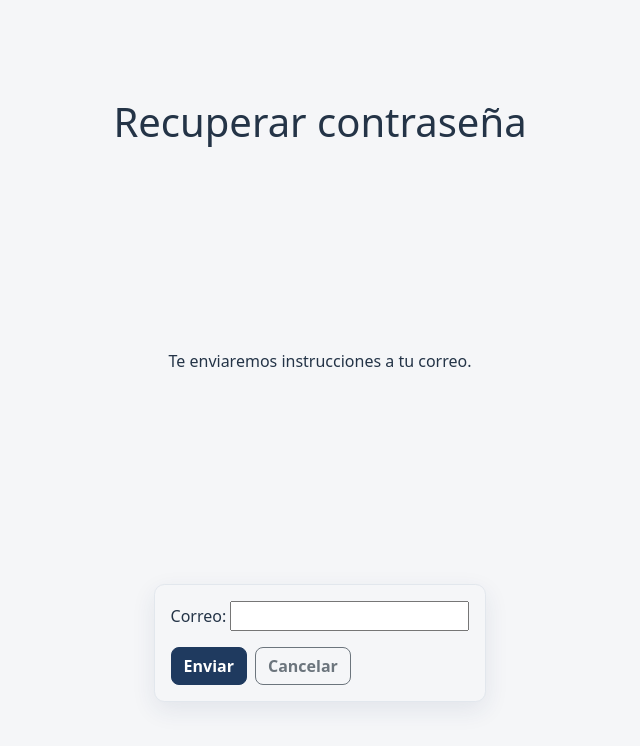
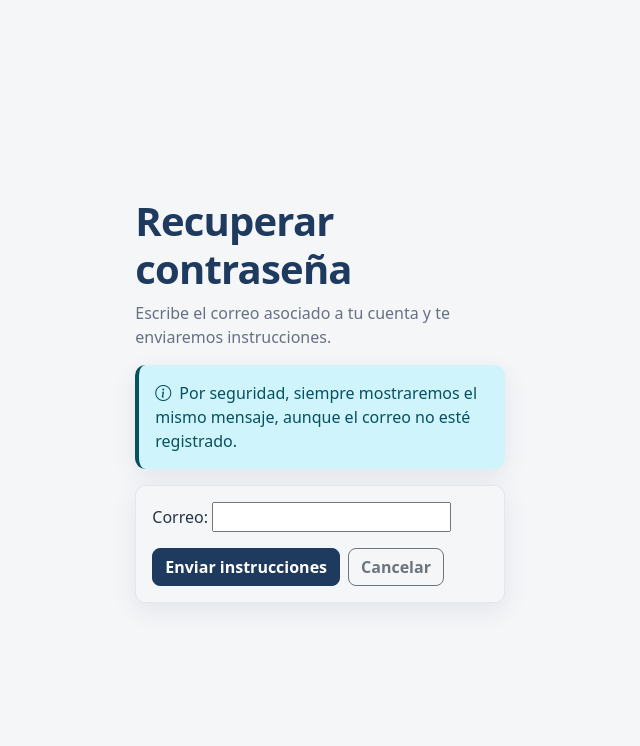
Before and after one commit to JulianKu12/Proyecto-Iglesia, a Django app: page /cuentas/password-reset/ in a window 1280 px wide. Shown: the top 746 px of the page, without its empty margins (320-960 px from the left). Run offline with Django 5.2, Linux system fonts and the light colour scheme; data that the repository does not hold is empty.

Commit message:
Mejora: recuperación de contraseña por correo y mensajes seguros
Co-authored-by: Copilot <223556219+Copilot@users.noreply.github.com>

```diff
--- a/accounts/tests.py
+++ b/accounts/tests.py
@@ -158,6 +158,11 @@ class RutasUsuariosTests(TestCase):
         self.assertEqual(respuesta.status_code, 302)
         self.assertTrue(self.admin.__class__.objects.get(pk=self.admin.pk).check_password("NuevaClave123!"))
 
+    def test_correo_no_registrado_no_revela_si_existe(self):
+        respuesta = self.client.post(reverse("password_reset"), {"email": "no-existe@test.local"})
+        self.assertRedirects(respuesta, reverse("password_reset_done"))
+        self.assertContains(self.client.get(reverse("password_reset_done")), "Si el correo está registrado")
+
     def test_cache_logout_y_errores_personalizados(self):
         self.client.force_login(self.admin)
         respuesta = self.client.get(reverse("usuarios"))
--- a/templates/registration/password_reset_done.html
+++ b/templates/registration/password_reset_done.html
@@ -1 +1 @@
-{% extends "base.html" %}{% block content %}<h1>Revisa tu correo</h1><p>Si el correo está registrado, recibirás instrucciones.</p>{% endblock %}
+{% extends "base.html" %}{% block title %}Revisa tu correo{% endblock %}{% block content %}<div class="empty-state"><i class="bi bi-envelope-check" aria-hidden="true"></i><h1 class="page-title mt-3">Revisa tu correo</h1><p>Si el correo está registrado y activo, recibirás instrucciones para recuperar tu contraseña.</p><p class="text-muted">Si no recibes el mensaje, revisa la carpeta de correo no deseado o solicita ayuda al administrador.</p><a class="btn btn-primary" href="{% url 'login' %}">Volver al inicio de sesión</a></div>{% endblock %}
--- a/templates/registration/password_reset_form.html
+++ b/templates/registration/password_reset_form.html
@@ -1 +1 @@
-{% extends "base.html" %}{% block content %}<h1>Recuperar contraseña</h1><p>Te enviaremos instrucciones a tu correo.</p><form method="post" class="card card-body">{% csrf_token %}{% include "includes/form_fields.html" %}<div class="d-flex gap-2"><button class="btn btn-primary">Enviar</button><a class="btn btn-outline-secondary" href="{% url 'login' %}">Cancelar</a></div></form>{% endblock %}
+{% extends "base.html" %}{% block title %}Recuperar contraseña{% endblock %}{% block content %}<div class="row justify-content-center"><div class="col-lg-6"><h1 class="page-title">Recuperar contraseña</h1><p class="page-subtitle">Escribe el correo asociado a tu cuenta y te enviaremos instrucciones.</p><div class="alert alert-info"><i class="bi bi-info-circle me-2" aria-hidden="true"></i>Por seguridad, siempre mostraremos el mismo mensaje, aunque el correo no esté registrado.</div><form method="post" class="card card-body">{% csrf_token %}{% include "includes/form_fields.html" %}<div class="d-flex gap-2"><button class="btn btn-primary" type="submit">Enviar instrucciones</button><a class="btn btn-outline-secondary" href="{% url 'login' %}">Cancelar</a></div></form></div></div>{% endblock %}
```
Also changed, not shown: README.md.
